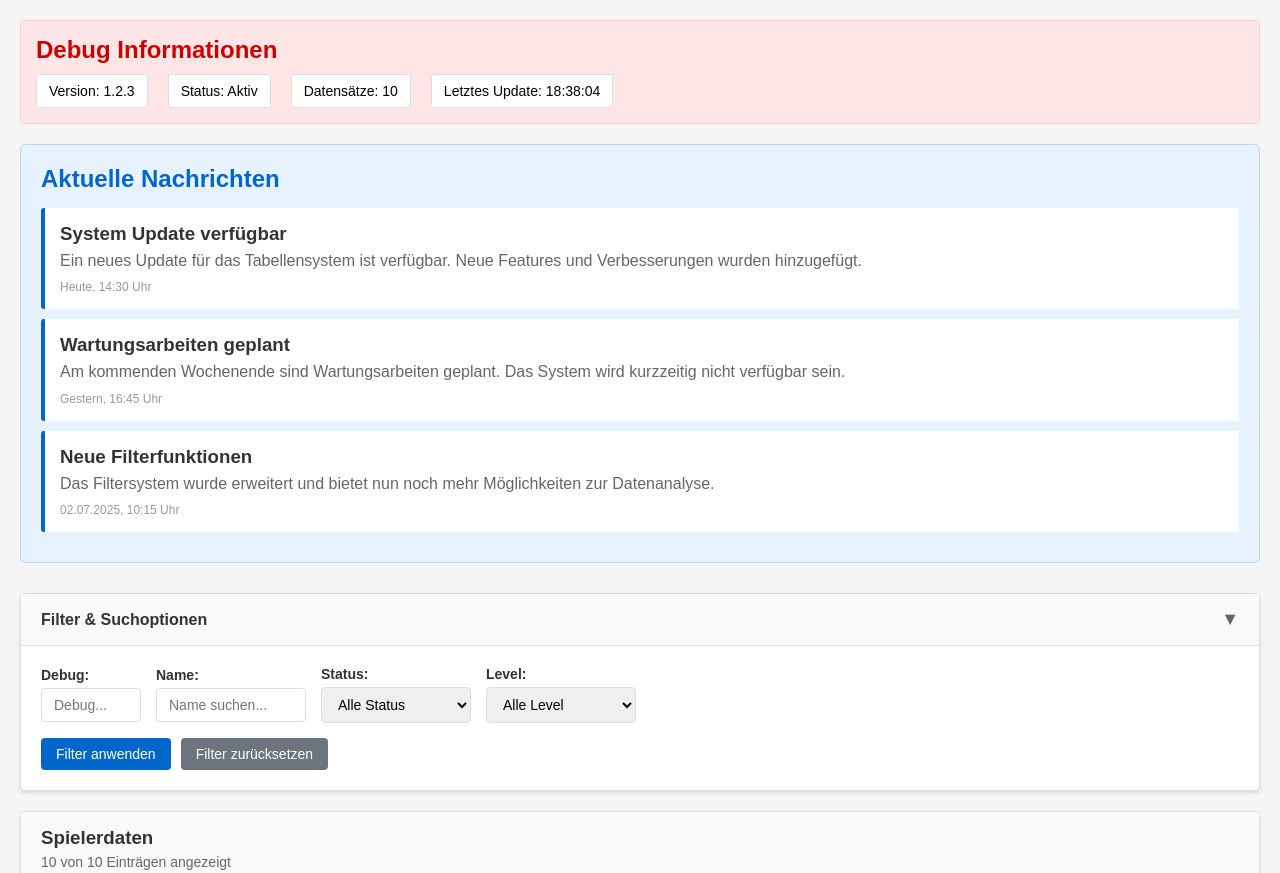
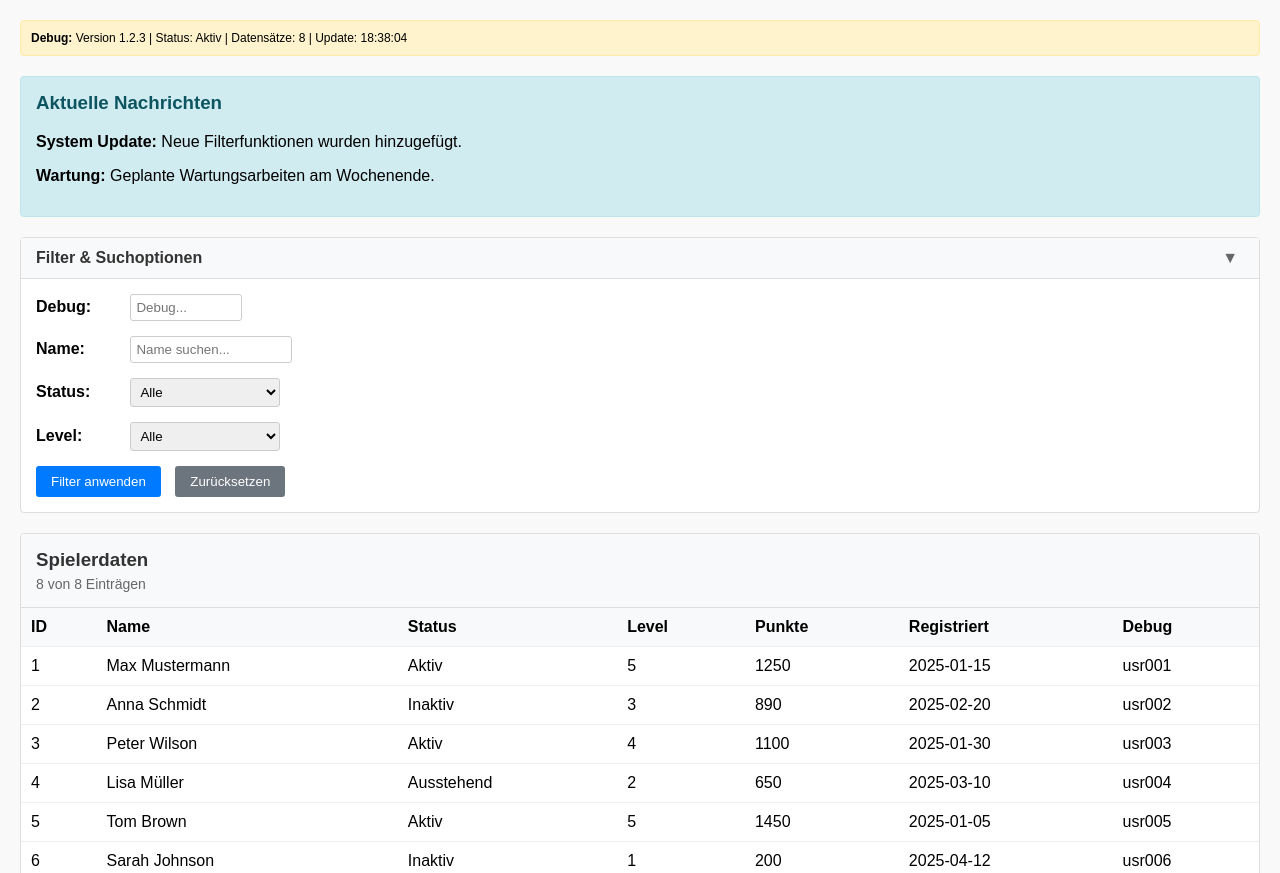
Before and after one commit to torresbig/comunioFanApp, a plain HTML site: page index.html in a window 1280 px wide. Shown: the top 873 px of the page. Drawn offline with Linux system fonts and the light colour scheme.

Commit message:
Aktualisieren von index.html

```diff
--- a/index.html
+++ b/index.html
@@ -3,246 +3,149 @@
 <head>
     <meta charset="UTF-8">
     <meta name="viewport" content="width=device-width, initial-scale=1.0">
-    <title>Tabelle mit einklappbarem Filter</title>
+    <title>Spielerdaten Tabelle</title>
     <style>
-        * {
-            margin: 0;
-            padding: 0;
-            box-sizing: border-box;
+        body {
+            font-family: Arial, sans-serif;
+            margin: 20px;
+            background-color: #f9f9f9;
         }
 
-        body {
-            font-family: Arial, sans-serif;
-            background-color: #f5f5f5;
-            padding: 20px;
-        }
-
-        /* Debug Section */
+        /* Debug Section - ganz oben */
         .debug-section {
-            background-color: #ffe6e6;
-            border: 1px solid #ffcccc;
-            padding: 15px;
+            background-color: #fff3cd;
+            border: 1px solid #ffeaa7;
+            padding: 10px;
             margin-bottom: 20px;
-            border-radius: 5px;
-        }
-
-        .debug-section h2 {
-            color: #cc0000;
-            margin-bottom: 10px;
-        }
-
-        .debug-info {
-            display: flex;
-            gap: 20px;
-            flex-wrap: wrap;
-        }
-
-        .debug-item {
-            background-color: #ffffff;
-            padding: 8px 12px;
-            border-radius: 3px;
-            border: 1px solid #ddd;
-            font-size: 14px;
+            border-radius: 4px;
+            font-size: 12px;
         }
 
         /* News Section */
         .news-section {
-            background-color: #e6f3ff;
-            border: 1px solid #b3d9ff;
-            padding: 20px;
-            margin-bottom: 30px;
-            border-radius: 5px;
+            background-color: #d1ecf1;
+            border: 1px solid #bee5eb;
+            padding: 15px;
+            margin-bottom: 20px;
+            border-radius: 4px;
         }
 
-        .news-section h2 {
-            color: #0066cc;
-            margin-bottom: 15px;
+        .news-section h3 {
+            margin-top: 0;
+            color: #0c5460;
         }
 
-        .news-item {
-            background-color: #ffffff;
-            padding: 15px;
-            margin-bottom: 10px;
-            border-radius: 3px;
-            border-left: 4px solid #0066cc;
-        }
-
-        .news-item h3 {
-            color: #333;
-            margin-bottom: 5px;
-        }
-
-        .news-item p {
-            color: #666;
-            line-height: 1.4;
-        }
-
-        .news-meta {
-            font-size: 12px;
-            color: #999;
-            margin-top: 8px;
-        }
-
-        /* Filter Container */
+        /* Filter Container - EINKLAPPBAR */
         .filter-container {
             background-color: #ffffff;
             border: 1px solid #ddd;
-            border-radius: 5px;
+            border-radius: 4px;
             margin-bottom: 20px;
-            box-shadow: 0 2px 4px rgba(0,0,0,0.1);
         }
 
         .filter-header {
             display: flex;
             justify-content: space-between;
             align-items: center;
-            padding: 15px 20px;
+            padding: 10px 15px;
             background-color: #f8f9fa;
             border-bottom: 1px solid #ddd;
             cursor: pointer;
-            user-select: none;
         }
 
-        .filter-header:hover {
-            background-color: #e9ecef;
+        .filter-header h4 {
+            margin: 0;
+            color: #333;
         }
 
-        .filter-header h3 {
-            margin: 0;
-            color: #333;
+        .toggle-btn {
+            background: none;
+            border: none;
             font-size: 16px;
+            cursor: pointer;
+            color: #666;
         }
 
-        .toggle-filter {
-            background: none;
-            border: none;
-            font-size: 18px;
-            cursor: pointer;
-            color: #666;
-            transition: transform 0.3s ease;
-        }
-
-        .toggle-filter.collapsed {
-            transform: rotate(-90deg);
-        }
-
-        .filter-panel {
-            padding: 20px;
-            transition: max-height 0.3s ease-out, padding 0.3s ease-out;
-            max-height: 500px;
+        .filter-content {
+            padding: 15px;
+            transition: max-height 0.3s ease;
             overflow: hidden;
         }
 
-        .filter-panel.collapsed {
+        .filter-content.collapsed {
             max-height: 0;
-            padding: 0 20px;
+            padding: 0 15px;
         }
 
         .filter-row {
-            display: flex;
-            gap: 15px;
             margin-bottom: 15px;
-            flex-wrap: wrap;
-            align-items: center;
         }
 
-        .filter-group {
-            display: flex;
-            flex-direction: column;
-            gap: 5px;
+        .filter-row label {
+            display: inline-block;
+            width: 80px;
+            font-weight: bold;
         }
 
-        .filter-group label {
-            font-weight: bold;
-            color: #333;
-            font-size: 14px;
-        }
-
-        .filter-input,
-        .filter-select {
-            padding: 8px 12px;
-            border: 1px solid #ddd;
-            border-radius: 4px;
-            font-size: 14px;
-            transition: border-color 0.3s ease;
-        }
-
-        .filter-input:focus,
-        .filter-select:focus {
-            outline: none;
-            border-color: #0066cc;
-            box-shadow: 0 0 0 2px rgba(0, 102, 204, 0.1);
+        .filter-row input,
+        .filter-row select {
+            padding: 5px;
+            border: 1px solid #ccc;
+            border-radius: 3px;
+            margin-left: 10px;
         }
 
         /* Debug Filter kleiner */
-        .debug-filter .filter-input {
+        #debugFilter {
             width: 100px;
         }
 
-        /* Andere Filter größer */
-        .status-filter .filter-select,
-        .name-filter .filter-input,
-        .level-filter .filter-select {
+        /* Andere Filter normal */
+        #nameFilter,
+        #statusFilter,
+        #levelFilter {
             width: 150px;
         }
 
         .filter-actions {
-            display: flex;
-            gap: 10px;
-            margin-top: 10px;
+            margin-top: 15px;
         }
 
-        .btn {
+        .filter-actions button {
+            margin-right: 10px;
             padding: 8px 15px;
             border: none;
-            border-radius: 4px;
+            border-radius: 3px;
             cursor: pointer;
-            font-size: 14px;
-            transition: background-color 0.3s ease;
         }
 
-        .btn-primary {
-            background-color: #0066cc;
+        .btn-apply {
+            background-color: #007bff;
             color: white;
         }
 
-        .btn-primary:hover {
-            background-color: #0052a3;
-        }
-
-        .btn-secondary {
+        .btn-clear {
             background-color: #6c757d;
             color: white;
         }
 
-        .btn-secondary:hover {
-            background-color: #545b62;
-        }
-
-        /* Table Container */
+        /* Table Styles */
         .table-container {
             background-color: #ffffff;
             border: 1px solid #ddd;
-            border-radius: 5px;
+            border-radius: 4px;
             overflow: hidden;
-            box-shadow: 0 2px 4px rgba(0,0,0,0.1);
         }
 
         .table-header {
             background-color: #f8f9fa;
-            padding: 15px 20px;
+            padding: 15px;
             border-bottom: 1px solid #ddd;
         }
 
         .table-header h3 {
             margin: 0;
             color: #333;
-        }
-
-        .table-stats {
-            font-size: 14px;
-            color: #666;
-            margin-top: 5px;
         }
 
         #dataTable {
@@ -252,7 +155,7 @@
 
         #dataTable th,
         #dataTable td {
-            padding: 12px 15px;
+            padding: 10px;
             text-align: left;
             border-bottom: 1px solid #eee;
         }
@@ -260,126 +163,70 @@
         #dataTable th {
             background-color: #f8f9fa;
             font-weight: bold;
-            color: #333;
-            position: sticky;
-            top: 0;
-            z-index: 10;
         }
 
         #dataTable tr:hover {
-            background-color: #f8f9fa;
+            background-color: #f5f5f5;
         }
 
-        #dataTable tr.hidden {
-            display: none;
-        }
-
-        .no-results {
-            text-align: center;
-            padding: 40px 20px;
-            color: #666;
-            font-style: italic;
-        }
-
-        /* Status Indicators */
         .status-active {
-            color: #28a745;
+            color: green;
             font-weight: bold;
         }
 
         .status-inactive {
-            color: #dc3545;
+            color: red;
             font-weight: bold;
         }
 
-        .status-pending {
-            color: #ffc107;
-            font-weight: bold;
-        }
-
-        /* Responsive Design */
-        @media (max-width: 768px) {
-            .filter-row {
-                flex-direction: column;
-                align-items: stretch;
-            }
-
-            .filter-group {
-                width: 100%;
-            }
-
-            .filter-input,
-            .filter-select {
-                width: 100% !important;
-            }
-
-            .debug-info {
-                flex-direction: column;
-            }
+        .stats {
+            font-size: 14px;
+            color: #666;
+            margin-top: 5px;
         }
     </style>
 </head>
 <body>
-    <!-- Debug Section -->
+    <!-- 1. Debug Section (ganz oben) -->
     <div class="debug-section">
-        <h2>Debug Informationen</h2>
-        <div class="debug-info">
-            <div class="debug-item">Version: 1.2.3</div>
-            <div class="debug-item">Status: <span id="debugStatus">Aktiv</span></div>
-            <div class="debug-item">Datensätze: <span id="debugCount">0</span></div>
-            <div class="debug-item">Letztes Update: <span id="debugUpdate">-</span></div>
-        </div>
+        <strong>Debug:</strong> Version 1.2.3 | Status: Aktiv | Datensätze: <span id="debugCount">0</span> | Update: <span id="debugTime">-</span>
     </div>
 
-    <!-- News Section -->
+    <!-- 2. News Section -->
     <div class="news-section">
-        <h2>Aktuelle Nachrichten</h2>
-        <div class="news-item">
-            <h3>System Update verfügbar</h3>
-            <p>Ein neues Update für das Tabellensystem ist verfügbar. Neue Features und Verbesserungen wurden hinzugefügt.</p>
-            <div class="news-meta">Heute, 14:30 Uhr</div>
-        </div>
-        <div class="news-item">
-            <h3>Wartungsarbeiten geplant</h3>
-            <p>Am kommenden Wochenende sind Wartungsarbeiten geplant. Das System wird kurzzeitig nicht verfügbar sein.</p>
-            <div class="news-meta">Gestern, 16:45 Uhr</div>
-        </div>
-        <div class="news-item">
-            <h3>Neue Filterfunktionen</h3>
-            <p>Das Filtersystem wurde erweitert und bietet nun noch mehr Möglichkeiten zur Datenanalyse.</p>
-            <div class="news-meta">02.07.2025, 10:15 Uhr</div>
-        </div>
+        <h3>Aktuelle Nachrichten</h3>
+        <p><strong>System Update:</strong> Neue Filterfunktionen wurden hinzugefügt.</p>
+        <p><strong>Wartung:</strong> Geplante Wartungsarbeiten am Wochenende.</p>
     </div>
 
-    <!-- Filter Container -->
+    <!-- 3. Einklappbares Filter Panel -->
     <div class="filter-container">
         <div class="filter-header" onclick="toggleFilter()">
-            <h3>Filter & Suchoptionen</h3>
-            <button class="toggle-filter" id="toggleIcon">▼</button>
+            <h4>Filter & Suchoptionen</h4>
+            <button class="toggle-btn" id="toggleIcon">▼</button>
         </div>
-        <div class="filter-panel" id="filterPanel">
+        <div class="filter-content" id="filterContent">
             <div class="filter-row">
-                <div class="filter-group debug-filter">
                 <label for="debugFilter">Debug:</label>
-                    <input type="text" id="debugFilter" class="filter-input" placeholder="Debug...">
+                <input type="text" id="debugFilter" placeholder="Debug...">
             </div>
-                <div class="filter-group name-filter">
+            <div class="filter-row">
                 <label for="nameFilter">Name:</label>
-                    <input type="text" id="nameFilter" class="filter-input" placeholder="Name suchen...">
+                <input type="text" id="nameFilter" placeholder="Name suchen...">
             </div>
-                <div class="filter-group status-filter">
+            <div class="filter-row">
                 <label for="statusFilter">Status:</label>
-                    <select id="statusFilter" class="filter-select">
-                        <option value="">Alle Status</option>
+                <select id="statusFilter">
+                    <option value="">Alle</option>
                     <option value="Aktiv">Aktiv</option>
                     <option value="Inaktiv">Inaktiv</option>
                     <option value="Ausstehend">Ausstehend</option>
                 </select>
             </div>
-                <div class="filter-group level-filter">
+            <div class="filter-row">
                 <label for="levelFilter">Level:</label>
-                    <select id="levelFilter" class="filter-select">
-                        <option value="">Alle Level</option>
+                <select id="levelFilter">
+                    <option value="">Alle</option>
                     <option value="1">Level 1</option>
                     <option value="2">Level 2</option>
                     <option value="3">Level 3</option>
@@ -387,20 +234,19 @@
                     <option value="5">Level 5</option>
                 </select>
             </div>
-            </div>
             <div class="filter-actions">
-                <button class="btn btn-primary" onclick="applyFilters()">Filter anwenden</button>
-                <button class="btn btn-secondary" onclick="clearFilters()">Filter zurücksetzen</button>
+                <button class="btn-apply" onclick="applyFilters()">Filter anwenden</button>
+                <button class="btn-clear" onclick="clearFilters()">Zurücksetzen</button>
             </div>
         </div>
     </div>
 
-    <!-- Table Container -->
+    <!-- 4. Tabelle -->
     <div class="table-container">
         <div class="table-header">
             <h3>Spielerdaten</h3>
-            <div class="table-stats">
-                <span id="visibleCount">0</span> von <span id="totalCount">0</span> Einträgen angezeigt
+            <div class="stats">
+                <span id="visibleCount">0</span> von <span id="totalCount">0</span> Einträgen
             </div>
         </div>
         <table id="dataTable">
@@ -416,16 +262,13 @@
                 </tr>
             </thead>
             <tbody id="tableBody">
-                <!-- Daten werden hier dynamisch geladen -->
+                <!-- Spielerdaten werden hier geladen -->
             </tbody>
         </table>
-        <div id="noResults" class="no-results" style="display: none;">
-            Keine Ergebnisse gefunden. Bitte passen Sie Ihre Filter an.
-        </div>
     </div>
 
     <script>
-        // Sample player data
+        // Original Spielerdaten
         const playerData = [
             { id: 1, name: "Max Mustermann", status: "Aktiv", level: 5, points: 1250, registered: "2025-01-15", debug: "usr001" },
             { id: 2, name: "Anna Schmidt", status: "Inaktiv", level: 3, points: 890, registered: "2025-02-20", debug: "usr002" },
@@ -434,36 +277,33 @@
             { id: 5, name: "Tom Brown", status: "Aktiv", level: 5, points: 1450, registered: "2025-01-05", debug: "usr005" },
             { id: 6, name: "Sarah Johnson", status: "Inaktiv", level: 1, points: 200, registered: "2025-04-12", debug: "usr006" },
             { id: 7, name: "Michael Davis", status: "Aktiv", level: 3, points: 980, registered: "2025-02-28", debug: "usr007" },
-            { id: 8, name: "Emma Wilson", status: "Aktiv", level: 4, points: 1350, registered: "2025-01-18", debug: "usr008" },
-            { id: 9, name: "David Taylor", status: "Ausstehend", level: 2, points: 720, registered: "2025-03-25", debug: "usr009" },
-            { id: 10, name: "Sophie Martinez", status: "Aktiv", level: 5, points: 1600, registered: "2025-01-08", debug: "usr010" }
+            { id: 8, name: "Emma Wilson", status: "Aktiv", level: 4, points: 1350, registered: "2025-01-18", debug: "usr008" }
         ];
 
         let filteredData = [...playerData];
 
-        // Initialize page
+        // Initialisierung
         document.addEventListener('DOMContentLoaded', function() {
             loadPlayerData();
             setupFilterListeners();
             updateDebugInfo();
         });
 
-        // Toggle filter panel
+        // NEUE FUNKTION: Filter ein-/ausklappen
         function toggleFilter() {
-            const filterPanel = document.getElementById('filterPanel');
+            const filterContent = document.getElementById('filterContent');
             const toggleIcon = document.getElementById('toggleIcon');
 
-            filterPanel.classList.toggle('collapsed');
-            toggleIcon.classList.toggle('collapsed');
+            filterContent.classList.toggle('collapsed');
 
-            if (filterPanel.classList.contains('collapsed')) {
+            if (filterContent.classList.contains('collapsed')) {
                 toggleIcon.textContent = '▶';
             } else {
                 toggleIcon.textContent = '▼';
             }
         }
 
-        // Load player data into table
+        // Spielerdaten laden
         function loadPlayerData() {
             const tableBody = document.getElementById('tableBody');
             tableBody.innerHTML = '';
@@ -485,9 +325,9 @@
             updateStats();
         }
 
-        // Setup filter event listeners
+        // Filter Event Listeners
         function setupFilterListeners() {
-            const filterInputs = document.querySelectorAll('.filter-input, .filter-select');
+            const filterInputs = document.querySelectorAll('#debugFilter, #nameFilter, #statusFilter, #levelFilter');
 
             filterInputs.forEach(input => {
                 input.addEventListener('input', applyFilters);
@@ -495,7 +335,7 @@
             });
         }
 
-        // Apply filters
+        // Filter anwenden
         function applyFilters() {
             const debugFilter = document.getElementById('debugFilter').value.toLowerCase();
             const nameFilter = document.getElementById('nameFilter').value.toLowerCase();
@@ -515,7 +355,7 @@
             updateDebugInfo();
         }
 
-        // Clear all filters
+        // Filter zurücksetzen
         function clearFilters() {
             document.getElementById('debugFilter').value = '';
             document.getElementById('nameFilter').value = '';
@@ -527,37 +367,19 @@
             updateDebugInfo();
         }
 
-        // Update statistics
+        // Statistiken aktualisieren
         function updateStats() {
-            const visibleCount = filteredData.length;
-            const totalCount = playerData.length;
-
-            document.getElementById('visibleCount').textContent = visibleCount;
-            document.getElementById('totalCount').textContent = totalCount;
-
-            const noResults = document.getElementById('noResults');
-            const tableBody = document.getElementById('tableBody');
-
-            if (visibleCount === 0) {
-                noResults.style.display = 'block';
-                tableBody.style.display = 'none';
-            } else {
-                noResults.style.display = 'none';
-                tableBody.style.display = '';
-            }
+            document.getElementById('visibleCount').textContent = filteredData.length;
+            document.getElementById('totalCount').textContent = playerData.length;
         }
 
-        // Update debug information
+        // Debug Info aktualisieren
         function updateDebugInfo() {
-            const now = new Date();
-            const timeString = now.toLocaleTimeString('de-DE');
-
-            document.getElementById('debugStatus').textContent = 'Aktiv';
             document.getElementById('debugCount').textContent = filteredData.length;
-            document.getElementById('debugUpdate').textContent = timeString;
+            document.getElementById('debugTime').textContent = new Date().toLocaleTimeString('de-DE');
         }
 
-        // Simulate real-time data updates
+        // Debug Info alle 5 Sekunden aktualisieren
         setInterval(updateDebugInfo, 5000);
     </script>
 </body>
```
Lines whose indentation alone changed are shown as unchanged.
